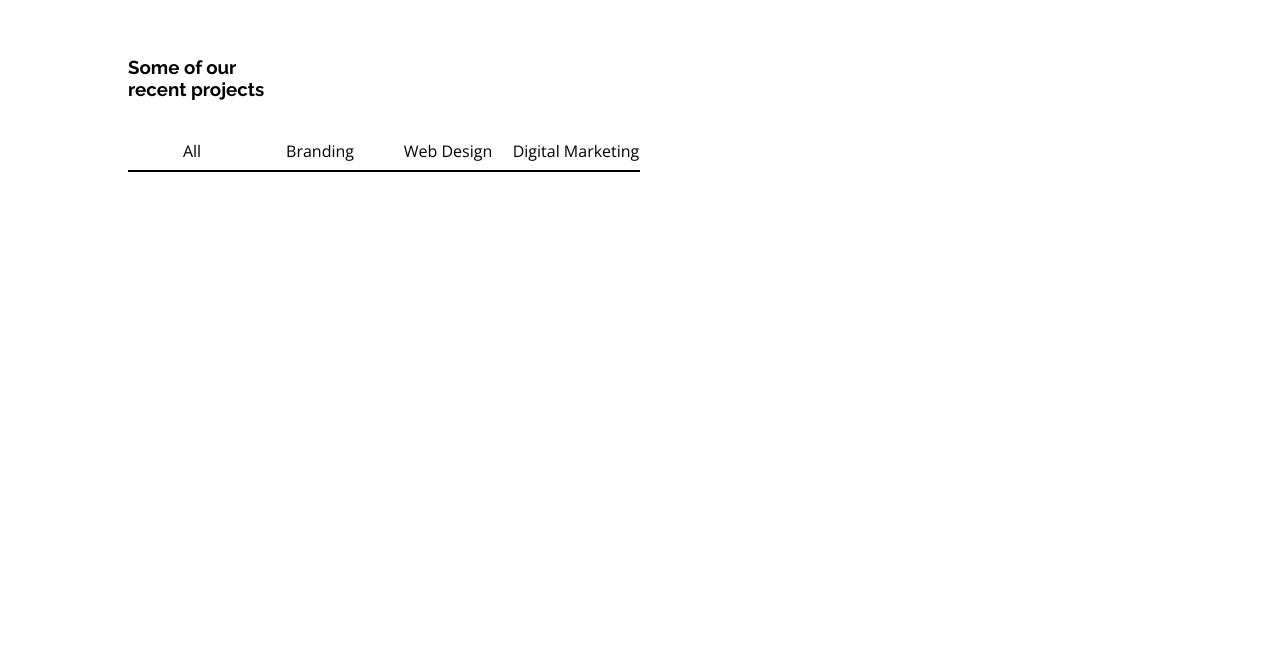
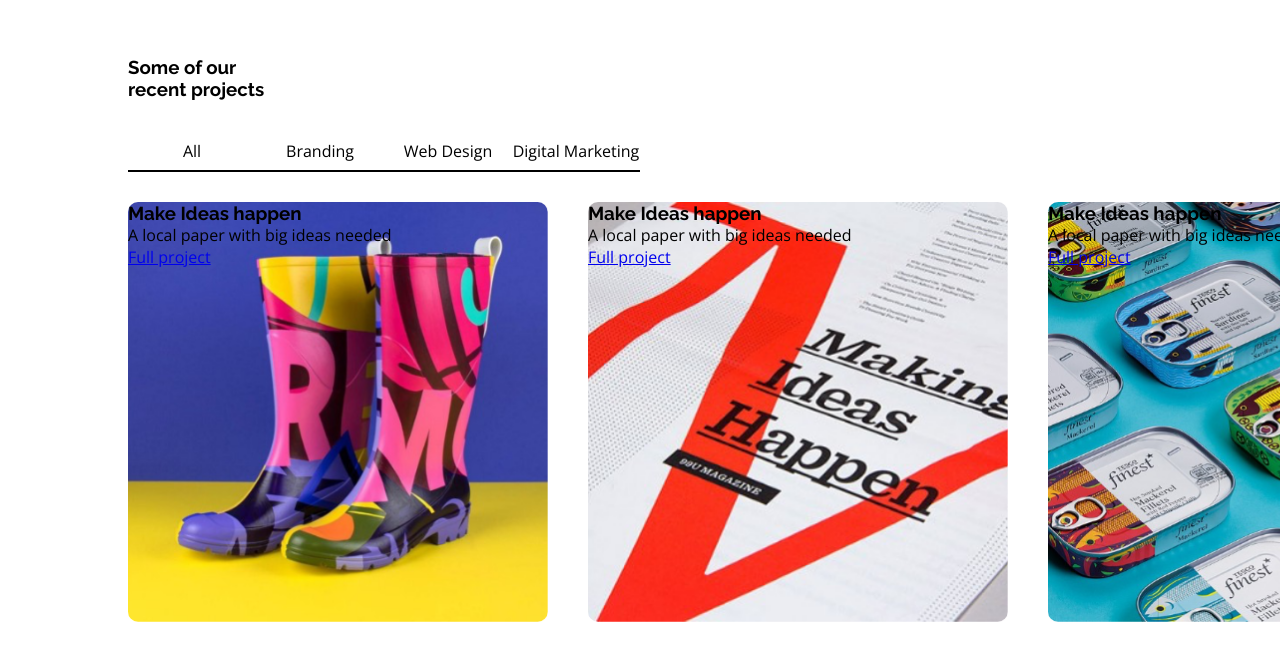
Before and after one commit to Bitterostrich/digital-spaniel, a Next.js app: page / in a window 1280 px wide. Shown: the part 1608-2272 px from the top of the page. Before the commit the page ends 1834 px from the top, so only its background shows below. Built offline with nearby package versions, Linux system fonts and the light colour scheme.

Commit message:
fixed overflow issue, ensured images shrink on screen resize

```diff
--- a/app/globals.module.scss
+++ b/app/globals.module.scss
@@ -14,6 +14,8 @@ $black: #19293A;
   }
 
 .singleContainer {
+    display: flex;
+    flex-direction: column;
     width: 100%;
     max-width: 1980px;
     padding: 5% 5%;
@@ -23,7 +25,10 @@ $black: #19293A;
 }
 
 
-@media (min-width: 786px) {
+
+
+@media (min-width: 768px) {
+
     .container {
         flex-direction:row;
         padding: 5% 10%;
--- a/components/about/About.jsx
+++ b/components/about/About.jsx
@@ -78,7 +78,8 @@ const About = () => {
                     <div key={index} className={styles.gridItems}>
                         <h3 className={styles.listTitle}>{category.category}</h3>
                         {category.items.map((item, itemIndex) => (
-                            <p onMouseEnter={() =>{setShowButton(!showButton)}} key={itemIndex} className={`${styles.listItem} ${showButton ? styles.activeButton : "" }`}>{item.content}
+                            <p onMouseEnter={() =>{setShowButton(!showButton)}} key={itemIndex} className={`${styles.listItem} ${showButton ? styles.activeButton : "" }`}>
+                                {item.content}
 
                             </p>
                         ))}
--- a/components/about/about.module.scss
+++ b/components/about/about.module.scss
@@ -4,10 +4,10 @@ $black: #19293A;
 
 
 .about {
-    display: flex;
+
     flex-direction:column;
     margin: auto;
-    height: 100vh;
+    min-height: 100vh;
     position: relative;
 }
 
--- a/components/recentprojects/RecentProjects.jsx
+++ b/components/recentprojects/RecentProjects.jsx
@@ -1,8 +1,16 @@
 import styles from './projects.module.scss';
 import globalstyles from '@/app/globals.module.scss';
+import {whellies,
+    newspaper,
+    makerek,
+    dinamonews,
+    rider } from './imports';
 
+import Image from 'next/image';
+import Link from 'next/link'
 
 const RecentProjects = () => {
+
 
 
     const headerText = [
@@ -11,7 +19,7 @@ const RecentProjects = () => {
             className:`${globalstyles.title}`
         },
         {
-            titleTwo:"recent projects",
+            title:"recent projects",
             className:`${globalstyles.titleTwo}`
         }
 
@@ -32,26 +40,93 @@ const RecentProjects = () => {
         }
     ]
 
+    const gridContent = [
+        {
+            image:whellies,
+            items: [
+                {title: "Make Ideas happen",
+                description:"A local paper with big ideas needed",
+                link: "Full project"}
+            ]
+        },
+        {
+            image:newspaper,
+            items: [
+                {title: "Make Ideas happen",
+                description:"A local paper with big ideas needed",
+                link: "Full project"}
+            ]
+        },
+        {
+            image:makerek,
+            items: [
+                {title: "Make Ideas happen",
+                description:"A local paper with big ideas needed",
+                link: "Full project"}
+            ]
+        },
+        {
+            image:dinamonews,
+            items: [
+                {title: "Make Ideas happen",
+                description:"A local paper with big ideas needed",
+                link: "Full project"}
+            ]
+        },
+        {
+            image:rider,
+            items: [
+                {title: "Make Ideas happen",
+                description:"A local paper with big ideas needed",
+                link: "Full project"}
+            ]
+        },
+    ]
+
     return (
         <>
-        <section>
+        <section className={styles.recentprojects}>
             <div className={globalstyles.singleContainer}>
-            <div>
+
             <div>
                 {headerText.map((title, index) => (
-                    <div key={index}>
-                        <h3>{title.title}</h3>
-                        <h3>{title.titleTwo}</h3>
-                    </div>
+
+                        <h3 key={index}>{title.title}</h3>
                 ))}
+            </div>
 
-            </div>
-            <div>
+
+            <div className={styles.gridWrapper}>
                 <div className={styles.gridnav}>
                     {gridNav.map((content, index) => (
                         <span  key={index}>{content.content}</span>
                     ))}
                 </div>
+                <div className={styles.grid}>
+                    {gridContent.map((image, index) => (
+                        <div className={styles.gridItem} key={index}>
+                        <Image
+                        className={styles.picture}
+
+                        width={420}
+                        height={420}
+
+                        objectFit="cover"
+
+                        src={image.image}/>
+
+                        {image.items.map((item, itemIndex) => (
+                            <div className={styles.gridText} key={itemIndex}>
+                                <h3>{item.title}</h3>
+                                <p>{item.description}</p>
+                                <Link href="#">{item.link}</Link>
+                            </div>
+                        ))}
+                        </div>
+
+                    ))}
+
+
 
 
             </div>
--- /dev/null
+++ b/components/recentprojects/imports.js
@@ -0,0 +1,14 @@
+import whellies from '../../public/images/whellies01.png'
+import newspaper from '../../public/images/newspaper02.png'
+import makerek from '../../public/images/makerek.png'
+import dinamonews from '../../public/images/newspaper.png'
+import rider from '../../public/images/rider01.png'
+
+
+export {
+    whellies,
+    newspaper,
+    makerek,
+    dinamonews,
+    rider
+}
--- a/components/recentprojects/projects.module.scss
+++ b/components/recentprojects/projects.module.scss
@@ -1,3 +1,78 @@
+.recentprojects {
+    display:flex;
+    min-height:100vh;
+    margin:auto;
+    flex-direction:column;
+    position:relative;
+
+}
+.gridnav {
+    display:flex;
+    justify-content:space-around;
+    margin-top:10px;
+    width: 50%;
+    position: relative;
+
+    span {
+        text-align: center;
+        position:relative;
+        width: 100%;
+        &::after {
+            content:"";
+            position: absolute;
+            left: 0;
+            right: 0;
+            width: 100%;
+            height: 2px;
+            bottom:-10px;
+            background-color: black;
+            transition: opacity
+
+        }
+
+        &:hover::after{
+            background-color:red,
+
+        }
+    }
+}
+
+.gridWrapper {
+    display: flex;
+    flex-direction:column;
+    width:100%;
+    position:relative;
+
+
+    .grid {
+        display:grid;
+        grid-template-columns: repeat(3, 1fr);
+        gap: 40px;
+        width: 100%;
+        margin-top:40px;
+
+        &:nth-child(4) {
+            grid-column: span 2;
+        }
+
+        .gridItem {
+            position: relative;
+        }
+
+        .gridText {
+            position: absolute;
+            top: 0;
+        }
+
+    }
+
+
+}
+
+
+
+
+@media (min-width: 786px) {
 
 .gridnav {
     display:flex;
@@ -28,6 +103,5 @@
 
         }
     }
-
-
 }
+}
```
